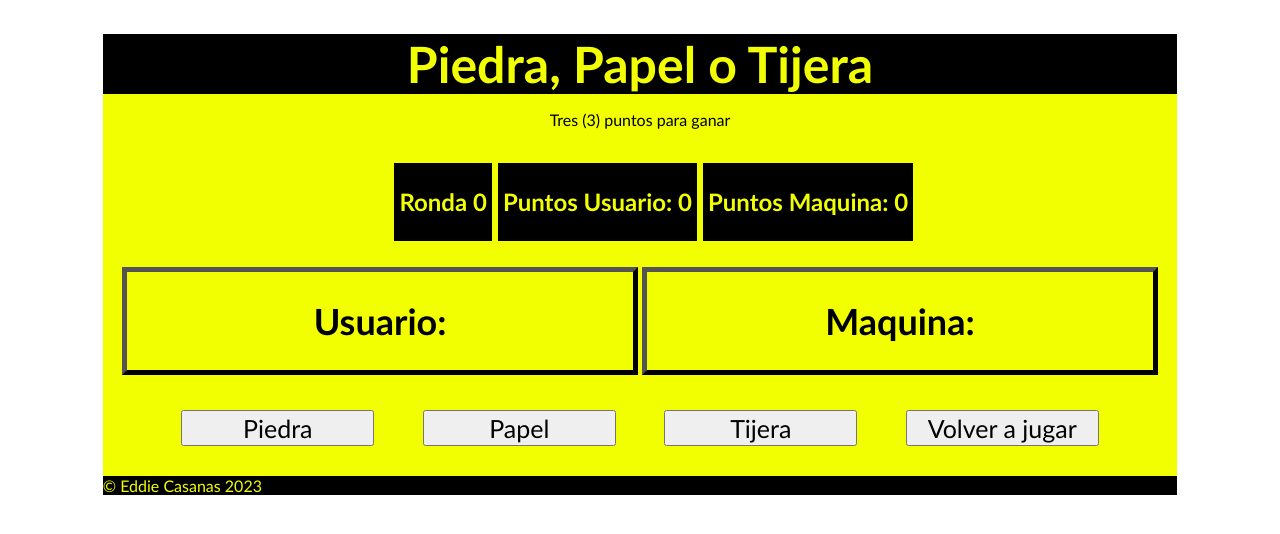
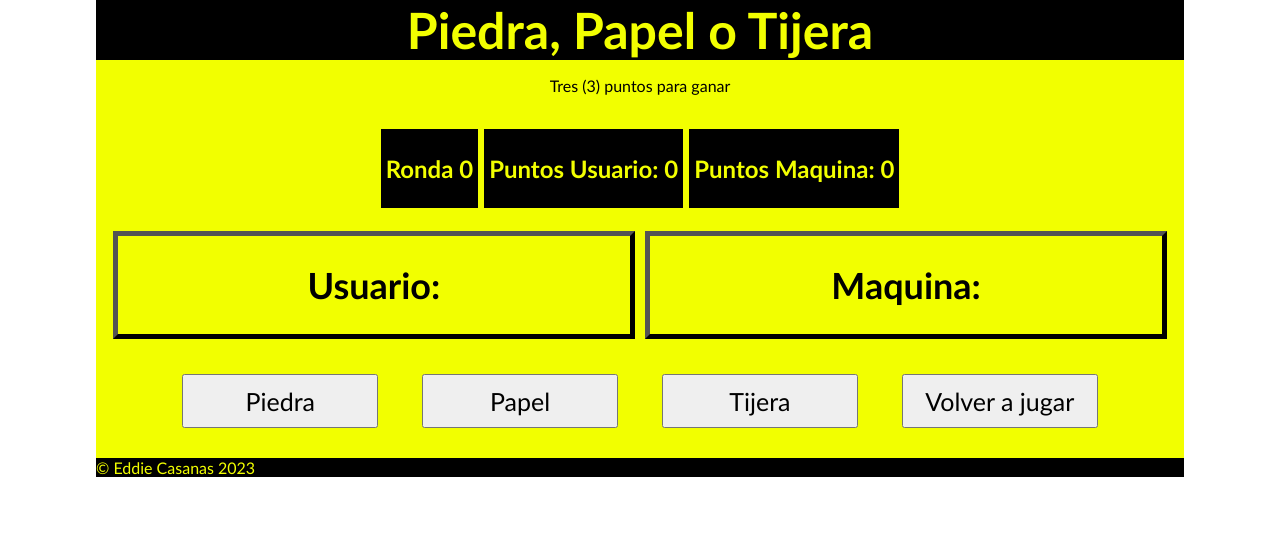
Before and after one commit to Barriose01/PiedraPapelOTijera3PuntosJS, a plain HTML site: page index.html in a window 1280 px wide. Drawn offline with Linux system fonts and the light colour scheme.

Commit message:
Add files via upload

```diff
--- a/styles.css
+++ b/styles.css
@@ -1,15 +1,25 @@
+html {
+    box-sizing: border-box;
+  }
+  *, *:before, *:after {
+    box-sizing: inherit;
+  }
+
 body{
     background-color: white;
     text-align: center;
     font-size: 16px;
     font-family: 'Trebuchet MS', 'Lucida Sans Unicode', 'Lucida Grande', 'Lucida Sans', Arial, sans-serif;
+    margin: 0;
+}
+header *{
+    margin: 0;
 }
 #contenido{
     width: 85%;
     margin: 0px auto;
 }
 header{
-    height: 60px;
     font-size: 25px;
     text-align: center;
 }
@@ -21,16 +31,18 @@ header, footer{
     background-color: black;
     color: #f2ff00;
 }
+
 main{
     background-color: #f2ff00;
     color: black;
-    overflow: hidden;
+    display: flex;
+    flex-direction: column;
+    align-items: center;
+    justify-content: center;
 }
 article{
-    display: inline-block;
-    box-sizing: border-box;
-    width: 48%;
-    margin: 5px auto;
+    width: 90%;
+    margin: 5px ;
     border: 5px outset black;
 }
 
@@ -41,11 +53,12 @@ article img{
 }
 
 #marcador{
-    width: 50%;
-    text-align: center;
-    display: inline-block;
+    display: flex;
+    flex-direction: column;
+    width: 90%;
     list-style-type: none;
     font-size: 15px;
+    padding: 0;
 }
 #marcador li{
     font-size: 16px;
@@ -64,8 +77,9 @@ article img{
 }
 
 button{
-    width: 18%;
+    width: 90%;
     font-size: 25px;
+    padding: 20px;
     display: inline-block;
     margin: 22px;
     margin-top: 30px;
@@ -77,3 +91,23 @@ button{
     font-size: 50px;
     clear: both;
 }
+
+@media(min-width: 742px){
+    main{
+        flex-direction: row;
+        flex-wrap: wrap;
+    }
+    #marcador{
+        flex-direction: row;
+        justify-content: center;
+        align-items: center;
+    }
+    article{
+        flex-basis: 48%;
+        margin: 5px;
+    }
+    button{
+        flex-basis: 18%;
+        padding: 10px;
+    }
+}
```
